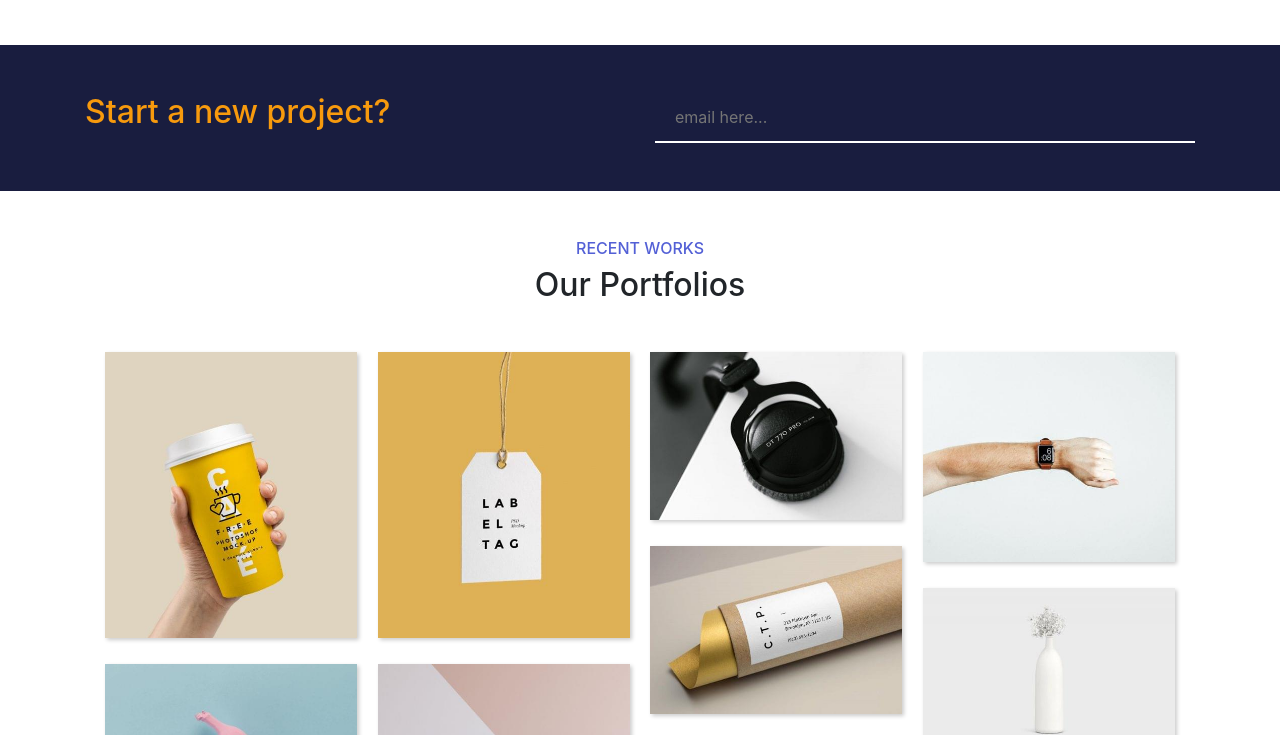
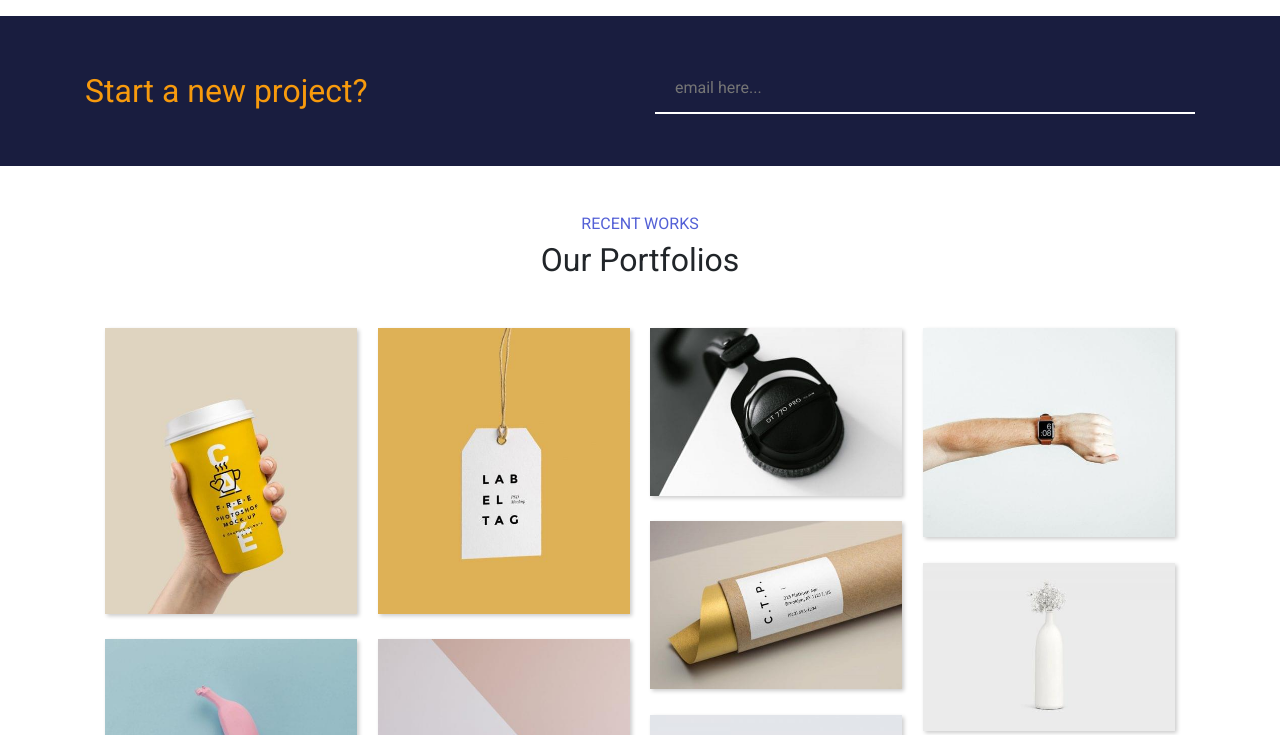
Before and after one commit to BhumikaAmarjeeth/bussinessTempalate, a plain HTML site: page index.html in a window 1280 px wide. Shown: the part 2593-3328 px from the top of the page. Drawn offline with nearby package versions, Linux system fonts and the light colour scheme.

Commit message:
Roboto font

```diff
--- a/index.html
+++ b/index.html
@@ -18,6 +18,9 @@
 
       <!--Animation-->
       <link rel="stylesheet" href="https://cdnjs.cloudflare.com/ajax/libs/aos/2.3.4/aos.js">
+
+<!--Roboto Font-->
+<link href='https://fonts.googleapis.com/css?family=Roboto' rel='stylesheet'>
 
       <link rel="stylesheet" href="styles.css">
 
@@ -178,7 +181,7 @@
           <div class="container">
           <div class="row">
             <div class="col-xl-6 col-lg-6 col-md-6 col-sm-12 col-xs-12">
-              <h2 class="yellowDark">Start a new project?</h2>
+              <h2 class="yellowDark mt-2">Start a new project?</h2>
               </div>
               <div class="col-xl-6 col-lg-6 col-md-6 col-sm-12 col-xs-12 emailHere">
                   <input type="email" id="emails" name="emails" multiple class="m-auto" placeholder="email here..." >
--- a/styles.css
+++ b/styles.css
@@ -5,6 +5,10 @@
 * ==========================================
 *
 */
+
+body {
+    font-family: 'Roboto';
+}
 
 .voilet{
     color: #5360D6;
```
